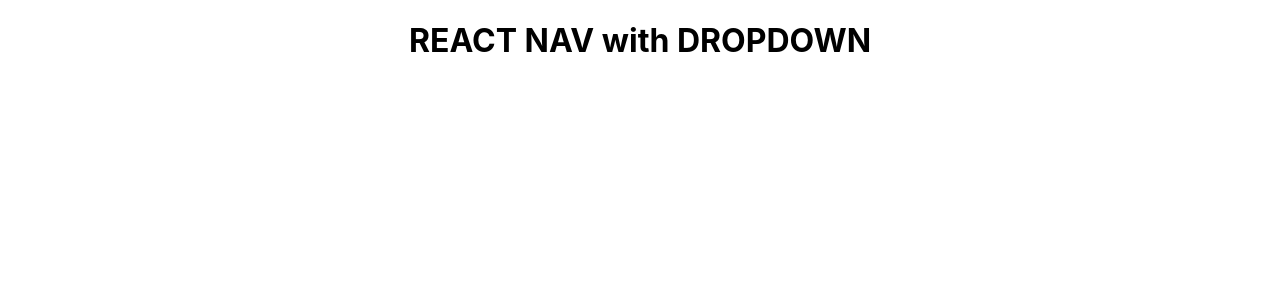
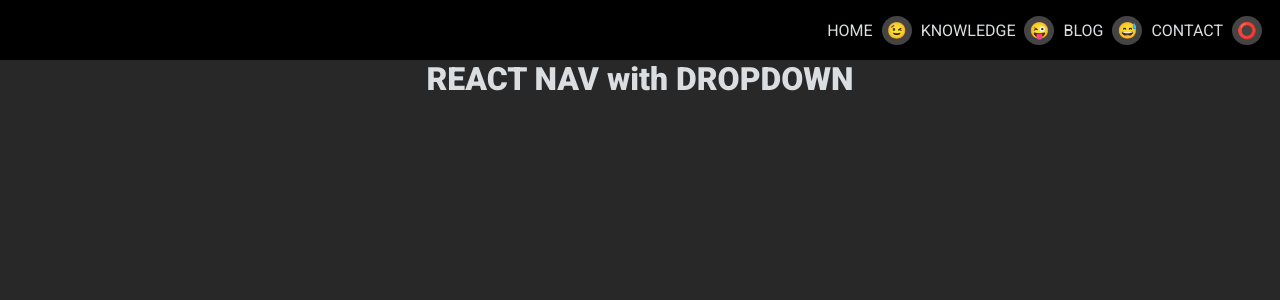
Before and after one commit to robonexx/react_nav_dropdown, a React (Create React App) app: page / in a window 1280 px wide. Shown: the top 300 px of the page. Built offline with nearby package versions, Linux system fonts and the light colour scheme.

Commit message:
Menu with sub menus and split in to components for each function,

```diff
--- a/package.json
+++ b/package.json
@@ -8,7 +8,9 @@
     "@testing-library/user-event": "^13.5.0",
     "react": "^18.0.0",
     "react-dom": "^18.0.0",
+    "react-icons": "^4.3.1",
     "react-scripts": "5.0.1",
+    "react-transition-group": "^4.4.2",
     "web-vitals": "^2.1.4"
   },
   "scripts": {
--- a/src/App.js
+++ b/src/App.js
@@ -1,9 +1,68 @@
+import React, { useState } from 'react';
+import './App.css';
+import './Nav.css';
+import Dropdown from './components/dropdown/Dropdown';
+import Nav from './components/nav/Nav';
+import NavItem from './components/navItem/NavItem';
 
-import './App.css';
+// nav
+/* function Nav(props) {
+  return (
+    <nav className='navbar'>
+      <ul className='navbar-nav'>{props.children}</ul>
+    </nav>
+  );
+}
+ */
+// navItem
+/* function NavItem(props) {
+  const [open, setOpen] = useState(false);
+
+  return (
+    <li className='nav-item' key={props.title}>
+      <a href="#" onClick={() => setOpen(!open)}>
+        <span className='link-title'>{props.title}</span>
+        <span className='link-icon'>{props.icon}</span>
+      </a>
+
+      {open && props.children}
+    </li>
+  );
+} */
+
+// dropdown menu
+/* function Dropdown() { */
+  // dropdown item
+  /* function DropDownItem(props) {
+    return (
+      <a href='#' className='menu-item'>
+        <span className='link-icon'>{props.leftIcon}</span>
+        {props.children}
+        <span className='link-icon'>{props.rightIcon}</span>
+      </a>
+    );
+  }
+  return (
+    <div className='dropdown'>
+      <DropDownItem>Item1</DropDownItem>
+      <DropDownItem leftIcon='&#127539'>Item2</DropDownItem>
+      <DropDownItem rightIcon='&#127378'>Item3</DropDownItem>
+    </div>
+  );
+} */
 
 function App() {
   return (
-    <div className="App">
+    <div className='App'>
+      <Nav>
+        <NavItem title='home' icon='&#128521;' url='/' />
+        <NavItem title='knowledge' icon='&#128540;' url='/knowledge' />
+        <NavItem title='blog' icon='&#128517;' url='/blog' />
+
+        <NavItem title='contact' icon='&#11093;' url='/contact'>
+          <Dropdown></Dropdown>
+        </NavItem>
+      </Nav>
       <h1>REACT NAV with DROPDOWN</h1>
     </div>
   );
--- /dev/null
+++ b/src/Nav.css
@@ -0,0 +1,76 @@
+.navbar {
+    height: var(--nav-size);
+    background-color: var(--bg-nav);
+    padding: 0 1rem;
+    font-family: var(--font);
+    }
+
+    .navbar-nav {
+        max-width: 100%;
+        height: 100%;
+        display: flex;
+        justify-content: flex-end;
+
+    }
+
+    .nav-item {
+       /*  width: calc(var(--nav-size) * 0.8); */
+        width: fit-content;
+        display: flex;
+        align-items: center;
+        justify-content: center;
+    }
+
+
+    .link-icon {
+        --button-size: calc(var(--nav-size) * 0.5);
+        width: var(--button-size);
+        height: var(--button-size);
+        border-radius: 50%;
+        background-color: #444;
+        padding: 5px;
+        margin: 0 2px;
+         align-items: center;
+         justify-content: center;
+         transition: filter 300ms;
+    }
+
+
+    .link-title {
+        text-transform: uppercase;
+        padding: 5px;
+        margin: 0 2px;
+        color: var(--text-color);
+    }
+
+    .link-icon:hover {
+        filter: brightness(1.4);
+    }
+
+    .dropdown {
+        position: absolute;
+        top: 58px;
+        width: 300px;
+        transform: translateX(-45%);
+        border: var(--border);
+        border-radius: var(--border-radius);
+        padding: 1rem;
+        overflow: hidden;
+    }
+
+    .menu-item {
+        height: 50px;
+        display: flex;
+        align-items: center;
+        border-radius: var(--border-radius);
+        transition: background var(--speed);
+        padding: 0.5rem;
+    }
+
+    .menu-item:hover {
+        background-color: #525357;
+    }
+
+    .icon-right {
+        margin-left: auto;
+    }
--- /dev/null
+++ b/src/components/dropdown/Dropdown.js
@@ -0,0 +1,112 @@
+import React, { useState, useEffect, useRef } from 'react';
+import { FcAbout } from 'react-icons/fc';
+import { FcRight } from 'react-icons/fc';
+import { FcTodoList } from 'react-icons/fc';
+import { FcPrevious } from 'react-icons/fc';
+
+import { CSSTransition } from 'react-transition-group';
+
+export default function Dropdown() {
+  const [activeMenu, setActiveMenu] = useState('main');
+  const [menuHeight, setMenuHeight] = useState(null);
+  const dropdownRef = useRef(null);
+
+  useEffect(() => {
+    setMenuHeight(dropdownRef.current?.firstChild.offsetHeight);
+  }, []);
+
+  function calcHeight(e) {
+    const height = e.offsetHeight * 1;
+    setMenuHeight(height);
+  }
+
+  function DropDownItem(props) {
+    return (
+      <a
+        href='#'
+        className='menu-item'
+        onClick={() => props.goToMenu && setActiveMenu(props.goToMenu)}
+      >
+        <span className='link-icon'>{props.leftIcon}</span>
+        {props.children}
+        <span className='icon-right'>{props.rightIcon}</span>
+      </a>
+    );
+  }
+  return (
+    <div
+      className='dropdown'
+      style={{ height: menuHeight * 1.25 }}
+      ref={dropdownRef}
+    >
+      <CSSTransition
+        in={activeMenu === 'main'}
+        unmountOnExit
+        timeout={400}
+        classNames='menu-primary'
+        onEnter={calcHeight}
+      >
+        <div className='menu'>
+          <DropDownItem>Item1</DropDownItem>
+          <DropDownItem leftIcon={<FcAbout />}>Item2</DropDownItem>
+          <DropDownItem
+            leftIcon={<FcTodoList />}
+            rightIcon={<FcRight />}
+            goToMenu='subMenu'
+          >
+            Item3
+                  </DropDownItem>
+                  <DropDownItem
+            leftIcon="🦧"
+            rightIcon={<FcRight />}
+            goToMenu="extraMenu">
+            ExtraMenu
+          </DropDownItem>
+        </div>
+      </CSSTransition>
+
+      <CSSTransition
+        in={activeMenu === 'subMenu'}
+        unmountOnExit
+        timeout={400}
+        classNames='menu-secondary'
+        onEnter={calcHeight}
+      >
+        <div className='menu'>
+          <DropDownItem leftIcon={<FcPrevious />} goToMenu='main'>
+            <h2>subItem1</h2>
+          </DropDownItem>
+          <DropDownItem>subItem2</DropDownItem>
+          <DropDownItem>subItem3</DropDownItem>
+          <DropDownItem>subItem3</DropDownItem>
+          <DropDownItem>subItem3</DropDownItem>
+          <DropDownItem>subItem3</DropDownItem>
+          <DropDownItem>subItem3</DropDownItem>
+          <DropDownItem>subItem3</DropDownItem>
+          <DropDownItem>subItem3</DropDownItem>
+        </div>
+      </CSSTransition>
+      <CSSTransition
+        in={activeMenu === 'extraMenu'}
+        unmountOnExit
+        timeout={400}
+        classNames='menu-secondary'
+        onEnter={calcHeight}
+      >
+        <div className='menu'>
+          <DropDownItem leftIcon={<FcPrevious />} goToMenu='main'>
+            <h2>subDrop2Item2</h2>
+          </DropDownItem>
+          <DropDownItem>subItem2</DropDownItem>
+          <DropDownItem>subItem3</DropDownItem>
+          <DropDownItem>subItem3</DropDownItem>
+          <DropDownItem>subItem3</DropDownItem>
+          <DropDownItem>subItem3</DropDownItem>
+          <DropDownItem>subItem3</DropDownItem>
+          <DropDownItem>subItem3</DropDownItem>
+          <DropDownItem>subItem3</DropDownItem>
+        </div>
+      </CSSTransition>
+    </div>
+  );
+}
--- /dev/null
+++ b/src/components/nav/Nav.css
@@ -0,0 +1,127 @@
+.navbar {
+height: var(--nav-size);
+background-color: var(--bg-nav);
+padding: 0 1rem;
+font-family: var(--font);
+}
+
+.navbar-nav {
+    max-width: 100%;
+    height: 100%;
+    display: flex;
+    justify-content: flex-end;
+
+}
+
+.nav-item {
+   /*  width: calc(var(--nav-size) * 0.8); */
+    width: fit-content;
+    display: flex;
+    align-items: center;
+    justify-content: center;
+}
+
+
+.link-icon {
+    --button-size: calc(var(--nav-size) * 0.5);
+    width: var(--button-size);
+    height: var(--button-size);
+    border-radius: 50%;
+    background-color: #444;
+    padding: 5px;
+    margin: 0 2px;
+     align-items: center;
+     justify-content: center;
+     transition: filter 300ms;
+}
+
+
+.link-title {
+    text-transform: uppercase;
+    padding: 5px;
+    margin: 0 2px;
+    color: var(--text-color);
+}
+
+.link-icon:hover {
+    filter: brightness(1.4);
+}
+
+.dropdown {
+    position: absolute;
+    top: 58px;
+    width: 300px;
+    min-height: fit-content;
+    background-color: var(--bg);
+    transform: translateX(-45%);
+    border: var(--border);
+    border-radius: var(--border-radius);
+    padding: 2rem;
+    overflow-x: hidden;
+    transition: height var(--speed);
+}
+
+.menu {
+    width: 100%;
+}
+
+.menu-item {
+    height: 50px;
+    display: flex;
+    align-items: center;
+    border-radius: var(--border-radius);
+    transition: background var(--speed);
+    padding: 1rem;
+}
+
+.menu-item .link-icon:hover {
+    filter: none;
+}
+
+.menu-item:hover {
+    background-color: #525357;
+}
+
+.icon-right {
+    margin-left: auto;
+}
+
+/* Menu for css transitiongroup  drowpdown */
+
+.menu-primary-enter {
+    position: absolute;
+    transform: translateX(-110%);
+
+}
+.menu-primary-enter-active {
+    transform: translateX(0%);
+    transition: all var(--speed) ease;
+
+}
+.menu-primary-exit {
+    position: absolute;
+}
+.menu-primary-exit-active {
+    transform: translateX(-110%);
+    transition: all var(--speed) ease;
+
+}
+
+.menu-secondary-enter {
+    position: absolute;
+    transform: translateX(110%);
+
+}
+.menu-secondary-enter-active {
+    transform: translateX(0%);
+    transition: all var(--speed) ease;
+
+}
+.menu-secondary-exit {
+
+}
+.menu-secondary-exit-active {
+    transform: translateX(110%);
+    transition: all var(--speed) ease;
+
+}
--- /dev/null
+++ b/src/components/nav/Nav.js
@@ -0,0 +1,11 @@
+import React from 'react';
+// styles
+import './Nav.css';
+
+export default function Nav(props) {
+  return (
+    <nav className='navbar'>
+      <ul className='navbar-nav'>{props.children}</ul>
+    </nav>
+  );
+}
--- /dev/null
+++ b/src/components/navItem/NavItem.js
@@ -0,0 +1,16 @@
+import React, { useState } from 'react';
+
+export default function NavItem(props) {
+  const [open, setOpen] = useState(false);
+
+  return (
+    <li className='nav-item' key={props.title}>
+      <a href="#" onClick={() => setOpen(!open)}>
+        <span className='link-title'>{props.title}</span>
+        <span className='link-icon'>{props.icon}</span>
+      </a>
+
+      {open && props.children}
+    </li>
+  );
+}
--- a/src/index.css
+++ b/src/index.css
@@ -1,13 +1,45 @@
+@import url('https://fonts.googleapis.com/css2?family=Roboto:wght@100;400;900&display=swap');
+
+:root {
+  --bg: #282828;
+  --bg-accent: #2c2828d5;
+  --bg-nav: #000;
+  --text-color: #dadee1;
+  --nav-size: 60px;
+  --border: 1px solid #888;
+  --border-radius: 4px;
+  --speed: 500ms;
+  --font: 'Roboto', sans-serif;
+}
+
+* {
+  margin: 0;
+  padding: 0;
+  box-sizing: border-box;
+}
+
 body {
-  margin: 0;
-  font-family: -apple-system, BlinkMacSystemFont, 'Segoe UI', 'Roboto', 'Oxygen',
-    'Ubuntu', 'Cantarell', 'Fira Sans', 'Droid Sans', 'Helvetica Neue',
-    sans-serif;
+  background: var(--bg);
+  font-family: var(--font);
   -webkit-font-smoothing: antialiased;
   -moz-osx-font-smoothing: grayscale;
 }
 
-code {
-  font-family: source-code-pro, Menlo, Monaco, Consolas, 'Courier New',
-    monospace;
+h1 {
+  color: var(--text-color);
 }
+
+ul {
+  list-style-type: none;
+  margin: 0;
+  padding: 0;
+}
+
+a {
+  text-decoration: none;
+  color: var(--text-color);
+}
+
+p {
+  color: var(--text-color);
+}
```
Also changed, not shown: src/content/navItems.js (added, +7 -0 lines), 1 other file (tests, documents, lock files or other folders).
